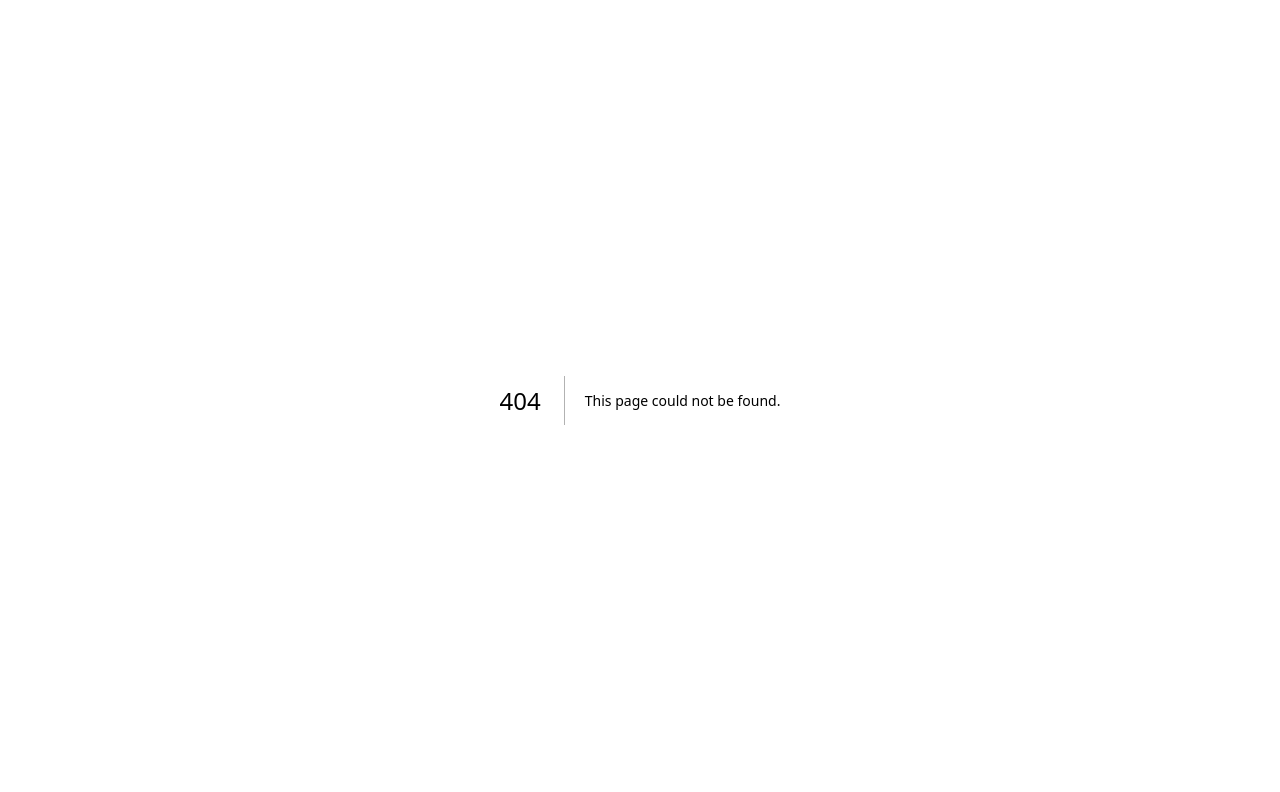
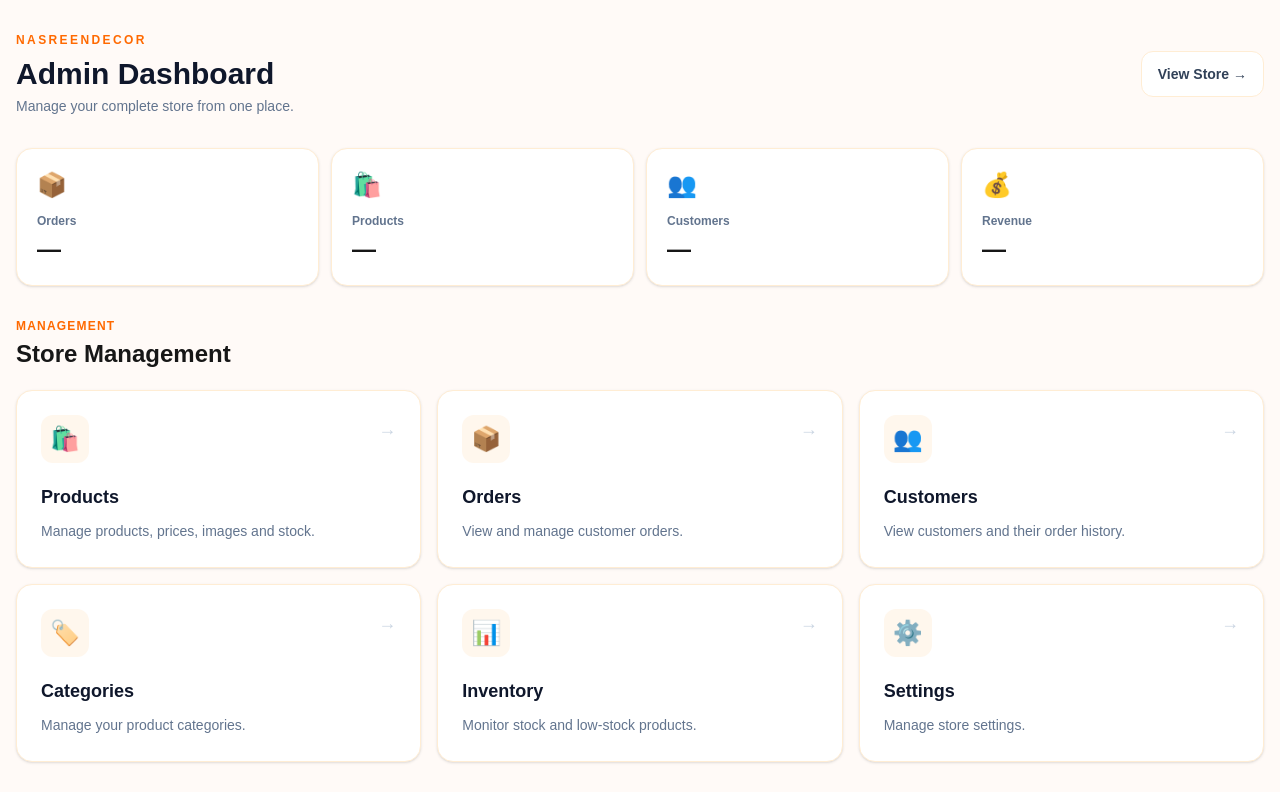
Before and after one commit to chandrugokul/ecommerce-platform, a Next.js app: page /admin in a window 1280 px wide. Before the commit this address had no page. Shown: the top 792 px of the page. Built offline with nearby package versions, Linux system fonts and the light colour scheme.

Commit message:
Create page.tsx

```diff
--- /dev/null
+++ b/src/app/admin/page.tsx
@@ -0,0 +1,187 @@
+import Link from "next/link";
+
+export const dynamic = "force-dynamic";
+
+const menu = [
+  {
+    title: "Products",
+    description: "Manage products, prices, images and stock.",
+    icon: "🛍️",
+    href: "/admin/products",
+  },
+  {
+    title: "Orders",
+    description: "View and manage customer orders.",
+    icon: "📦",
+    href: "/admin/orders",
+  },
+  {
+    title: "Customers",
+    description: "View customers and their order history.",
+    icon: "👥",
+    href: "/admin/customers",
+  },
+  {
+    title: "Categories",
+    description: "Manage your product categories.",
+    icon: "🏷️",
+    href: "/admin/categories",
+  },
+  {
+    title: "Inventory",
+    description: "Monitor stock and low-stock products.",
+    icon: "📊",
+    href: "/admin/inventory",
+  },
+  {
+    title: "Settings",
+    description: "Manage store settings.",
+    icon: "⚙️",
+    href: "/admin/settings",
+  },
+];
+
+export default function AdminDashboardPage() {
+  return (
+    <main className="min-h-screen bg-[#fffaf7] px-4 py-8">
+      <div className="mx-auto max-w-7xl">
+
+        {/* Header */}
+        <header className="mb-8 flex items-center justify-between">
+          <div>
+            <p className="text-xs font-bold uppercase tracking-[0.2em] text-orange-500">
+              NasreenDecor
+            </p>
+
+            <h1 className="mt-2 text-3xl font-black text-slate-900">
+              Admin Dashboard
+            </h1>
+
+            <p className="mt-1 text-sm text-slate-500">
+              Manage your complete store from one place.
+            </p>
+          </div>
+
+          <Link
+            href="/"
+            className="rounded-xl border border-orange-100 bg-white px-4 py-3 text-sm font-bold text-slate-700"
+          >
+            View Store →
+          </Link>
+        </header>
+
+        {/* Quick Stats */}
+        <section className="grid grid-cols-2 gap-3 md:grid-cols-4">
+          <div className="rounded-2xl border border-orange-100 bg-white p-5 shadow-sm">
+            <div className="text-2xl">📦</div>
+            <p className="mt-3 text-xs font-semibold text-slate-500">
+              Orders
+            </p>
+            <p className="mt-1 text-2xl font-black">
+              —
+            </p>
+          </div>
+
+          <div className="rounded-2xl border border-orange-100 bg-white p-5 shadow-sm">
+            <div className="text-2xl">🛍️</div>
+            <p className="mt-3 text-xs font-semibold text-slate-500">
+              Products
+            </p>
+            <p className="mt-1 text-2xl font-black">
+              —
+            </p>
+          </div>
+
+          <div className="rounded-2xl border border-orange-100 bg-white p-5 shadow-sm">
+            <div className="text-2xl">👥</div>
+            <p className="mt-3 text-xs font-semibold text-slate-500">
+              Customers
+            </p>
+            <p className="mt-1 text-2xl font-black">
+              —
+            </p>
+          </div>
+
+          <div className="rounded-2xl border border-orange-100 bg-white p-5 shadow-sm">
+            <div className="text-2xl">💰</div>
+            <p className="mt-3 text-xs font-semibold text-slate-500">
+              Revenue
+            </p>
+            <p className="mt-1 text-2xl font-black">
+              —
+            </p>
+          </div>
+        </section>
+
+        {/* Admin Modules */}
+        <section className="mt-8">
+          <div className="mb-5">
+            <p className="text-xs font-bold uppercase tracking-widest text-orange-500">
+              Management
+            </p>
+
+            <h2 className="mt-1 text-2xl font-bold">
+              Store Management
+            </h2>
+          </div>
+
+          <div className="grid gap-4 sm:grid-cols-2 lg:grid-cols-3">
+            {menu.map((item) => (
+              <Link
+                key={item.title}
+                href={item.href}
+                className="group rounded-2xl border border-orange-100 bg-white p-6 shadow-sm transition hover:-translate-y-1 hover:shadow-lg"
+              >
+                <div className="flex items-start justify-between">
+                  <div className="flex h-12 w-12 items-center justify-center rounded-xl bg-orange-50 text-2xl">
+                    {item.icon}
+                  </div>
+
+                  <span className="text-lg text-slate-300 transition group-hover:text-orange-500">
+                    →
+                  </span>
+                </div>
+
+                <h3 className="mt-5 text-lg font-bold text-slate-900">
+                  {item.title}
+                </h3>
+
+                <p className="mt-2 text-sm leading-6 text-slate-500">
+                  {item.description}
+                </p>
+              </Link>
+            ))}
+          </div>
+        </section>
+
+        {/* Quick Actions */}
+        <section className="mt-8 rounded-3xl bg-slate-900 p-6 text-white">
+          <p className="text-xs font-bold uppercase tracking-widest text-orange-400">
+            Quick Actions
+          </p>
+
+          <h2 className="mt-2 text-2xl font-bold">
+            Manage your store
+          </h2>
+
+          <div className="mt-5 flex flex-wrap gap-3">
+            <Link
+              href="/admin/products"
+              className="rounded-xl bg-white px-5 py-3 text-sm font-bold text-slate-900"
+            >
+              + Add Product
+            </Link>
+
+            <Link
+              href="/admin/orders"
+              className="rounded-xl border border-slate-700 px-5 py-3 text-sm font-bold text-white"
+            >
+              View Orders
+            </Link>
+          </div>
+        </section>
+
+      </div>
+    </main>
+  );
+}
```
